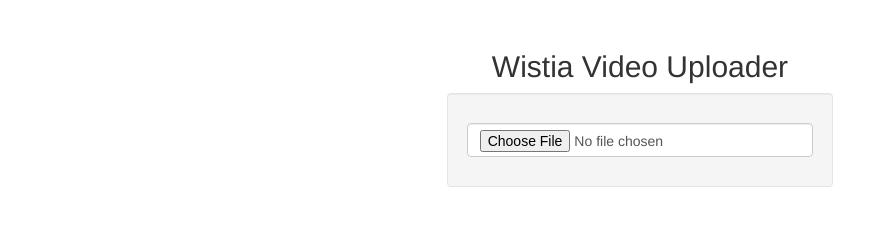
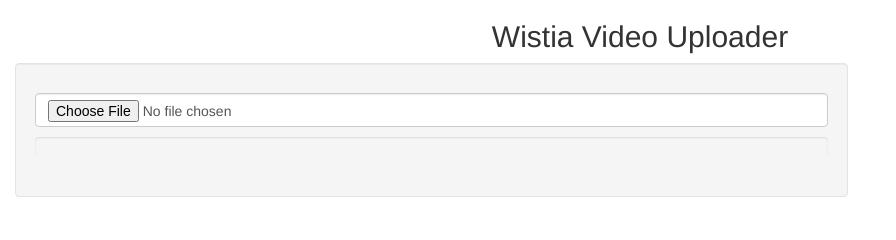
Before and after one commit to bosunolanrewaju/wistia-proj, a plain HTML site: page index.html in a window 1280 px wide. Shown: the whole page, without its empty margins (0-896 px from the left). Drawn offline with nearby package versions, Linux system fonts and the light colour scheme.

Commit message:
Create service to handle uploading

```diff
--- a/file-uploader.html
+++ b/file-uploader.html
@@ -1,3 +1,8 @@
-<div class="well clearfix">
+<div class="col-md-8 well clearfix">
   <input id="fileupload" class="form-control" name="file"  type="file" accept="video/*" />
+  <div class="progress">
+    <div class="progress-bar" role="progressbar" aria-valuenow="{{$ctrl.progress}}" aria-valuemin="0" aria-valuemax="100" style="width: {{$ctrl.progress}}%;">
+  </div>
 </div>
+<video-player video="{{$ctrl.videoLink}}" hasvideo="{{$ctrl.hasVideo}}">
+</video-player>
--- a/index.html
+++ b/index.html
@@ -8,16 +8,12 @@
     <script type="text/javascript" src="https://ajax.googleapis.com/ajax/libs/angularjs/1.6.1/angular.min.js"></script>
   </head>
   <body ng-app="WistiaVideoUploader">
-    <div class="container-fluid main-wrapper">
+    <div class="container-fluid">
       <div class="col-md-4 col-sm-3 col-xs-2"></div>
-      <div class="col-md-4 col-sm-8 col-xs-10">
-        <div class="divider-30"></div>
-        <div class="logo text-center"><h2>Wistia Video Uploader</h2></div>
-        <div class="divider-30"></div>
-        <file-uploader></file-uploader>
-        <div class="divider-30"></div>
+      <div>
+        <div class="text-center"><h2>Wistia Video Uploader</h2></div>
+        <file-uploader progress="progress"></file-uploader>
       </div>
-      <div class="col-md-3 col-sm-2"></div>
     </div>
     <script
       src="https://code.jquery.com/jquery-1.12.4.min.js"
--- a/js/app.js
+++ b/js/app.js
@@ -1,31 +1,57 @@
 'use strict';
 
 angular.module('WistiaVideoUploader', [])
-  .component('fileUploader', {
-    templateUrl: 'file-uploader.html',
-    bindings: {
-      file: '='
-    },
-    controller: function($window) {
-      var $ = $window.jQuery;
-      $('#fileupload').fileupload({
+  .service('FetchVideo', function($q, $window, $rootScope) {
+    return {
+      url: function() {
+        var defer = $q.defer();
+
+        $window.jQuery('#fileupload').fileupload({
           url: 'https://upload.wistia.com/',
           limitMultiFileUploads: 1,
-        acceptFileTypes: '/^video/i',
           dataType: 'json',
           formData: function() {
             return [
               { name: "api_password", value: "26fa8deda50570ab7efa9f9703741554cd2d10b076d1b29fdb0092a7f2ead382" },
-            { name: "project_id", value: "v2vsbu45l9" }
+              { name: "project_id", value: "l7vkvrsv04" }
             ];
           },
           done: function (e, data) {
-
+            var url = "http://fast.wistia.net/embed/iframe/" + data.result.hashed_id;
+            defer.resolve(url);
           },
           progress: function (e, data) {
-          // var progress = parseInt(data.loaded / data.total * 100, 10);
-          // console.log(progress);
+            $rootScope.progress = parseInt(data.loaded / data.total * 100, 10);
           }
         });
+
+        return defer.promise;
+      }
+    }
+  })
+  .component('fileUploader', {
+    templateUrl: 'file-uploader.html',
+    bindings: {
+      progress: '<'
+    },
+    controller: function($window, FetchVideo, $rootScope) {
+      var ctrl = this;
+
+      FetchVideo.url().then(function(url) {
+        ctrl.videoLink = url;
+        ctrl.hasVideo = true;
+      });
+    }
+  })
+  .component('videoPlayer', {
+    template: "<iframe width='640' height='480' ng-if='$ctrl.hasvideo' ng-src='{{$ctrl.url}}'></iframe>",
+    bindings: {
+      video: '@',
+      hasvideo: '@'
+    },
+    controller: function($sce) {
+      this.$onChanges = function() {
+        this.url = $sce.trustAsResourceUrl(this.video);
+      }
     }
   });
```
Also changed, not shown: 1 other file. Lines whose indentation alone changed are shown as unchanged.
